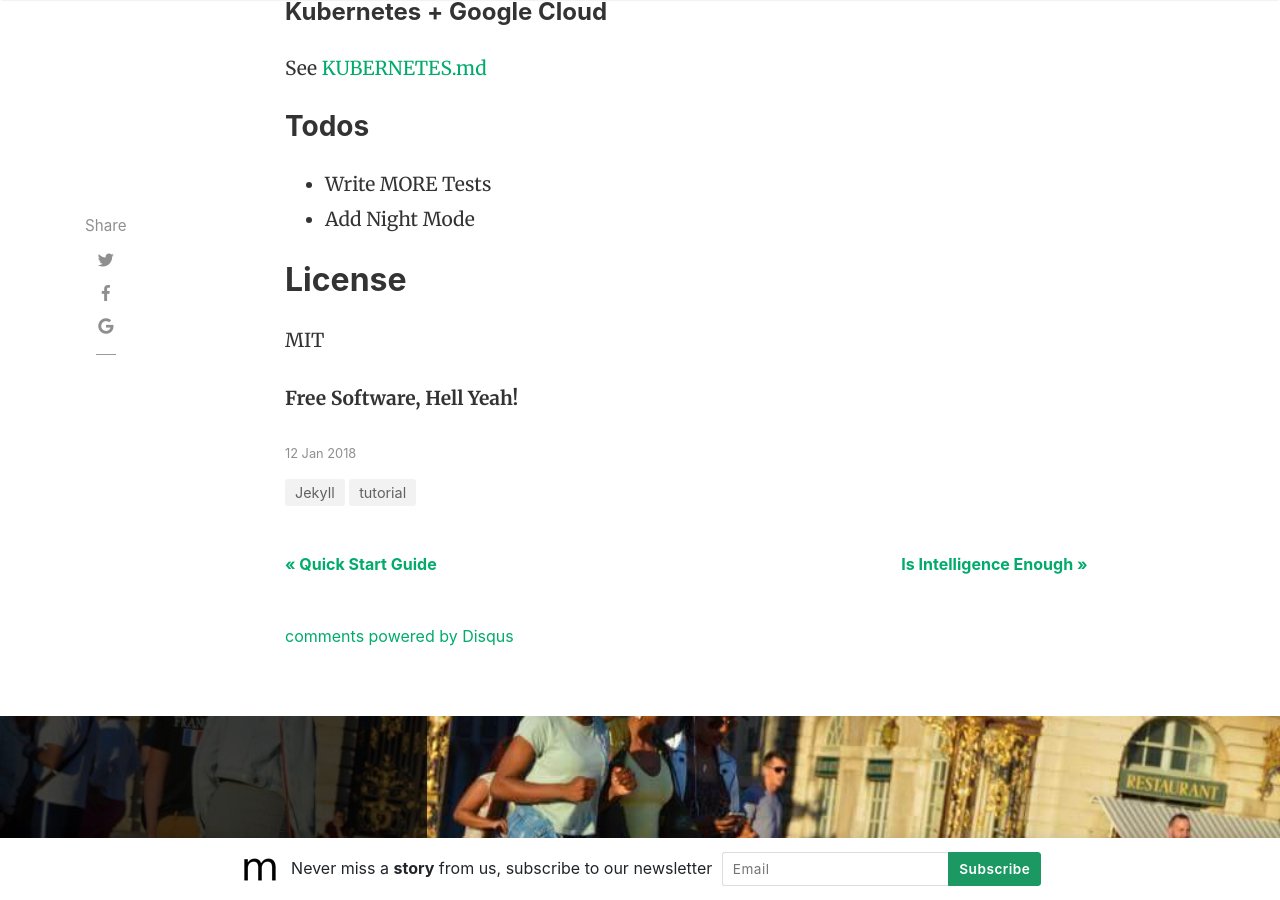
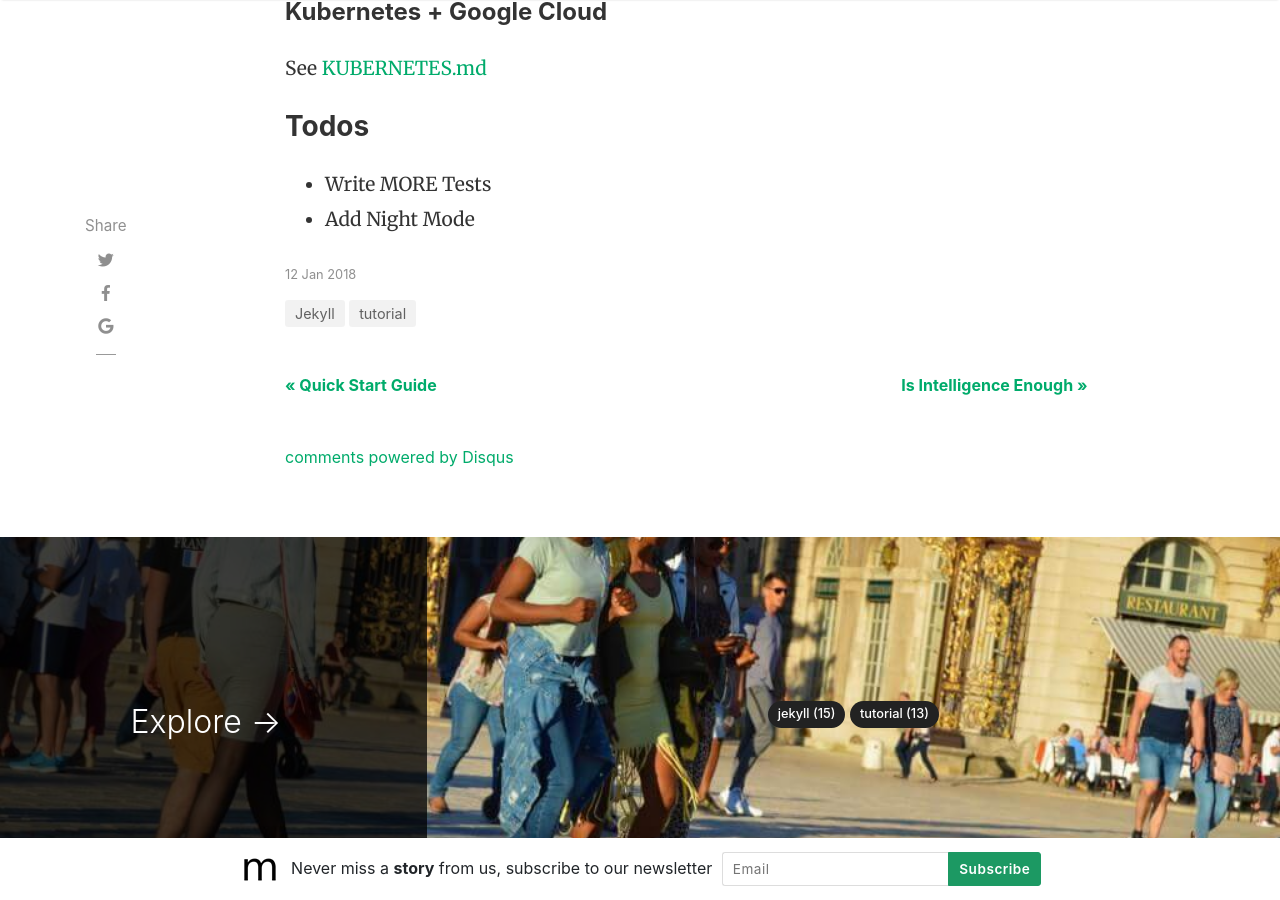
Before and after one commit to oncomiaku/hendra.github.io, a Jekyll site: the page built from _posts/2018-01-12-hendra.md, in a window 1280 px wide and 900 px high, scrolled down 5061 px. Built offline with Jekyll 4.4.1, drawn with Linux system fonts in a browser that asks for light colours; nearby versions of some CDN libraries; comment, search, counter and statistics services are not loaded.

Commit message:
Update 2018-01-12-hendra.md

```diff
--- a/_posts/2018-01-12-hendra.md
+++ b/_posts/2018-01-12-hendra.md
@@ -151,14 +151,6 @@ See [KUBERNETES.md](https://github.com/joemccann/dillinger/blob/master/KUBERNETE
  - Write MORE Tests
  - Add Night Mode
 
-License
-----
-
-MIT
-
-
-**Free Software, Hell Yeah!**
-
 [//]: # (These are reference links used in the body of this note and get stripped out when the markdown processor does its job. There is no need to format nicely because it shouldn't be seen. Thanks SO - http://stackoverflow.com/questions/4823468/store-comments-in-markdown-syntax)
 
 
```
